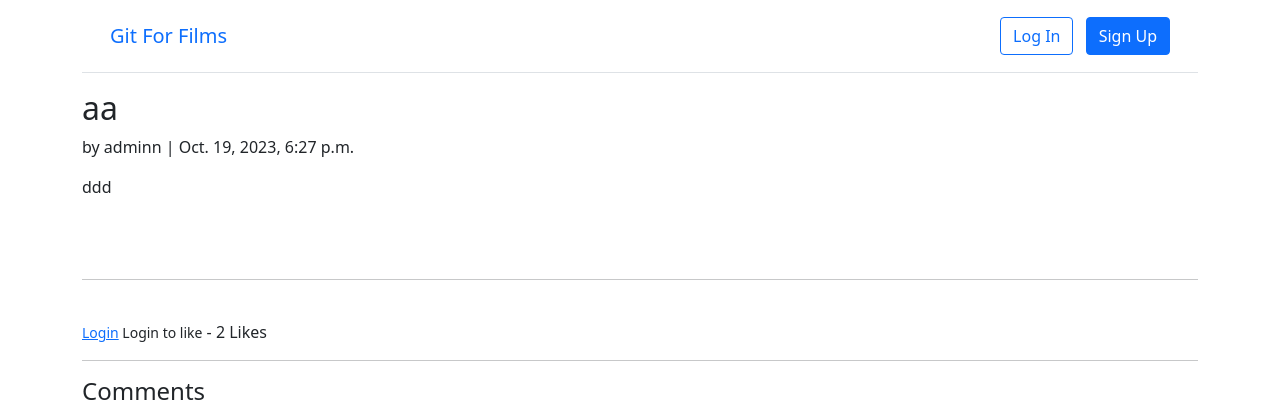
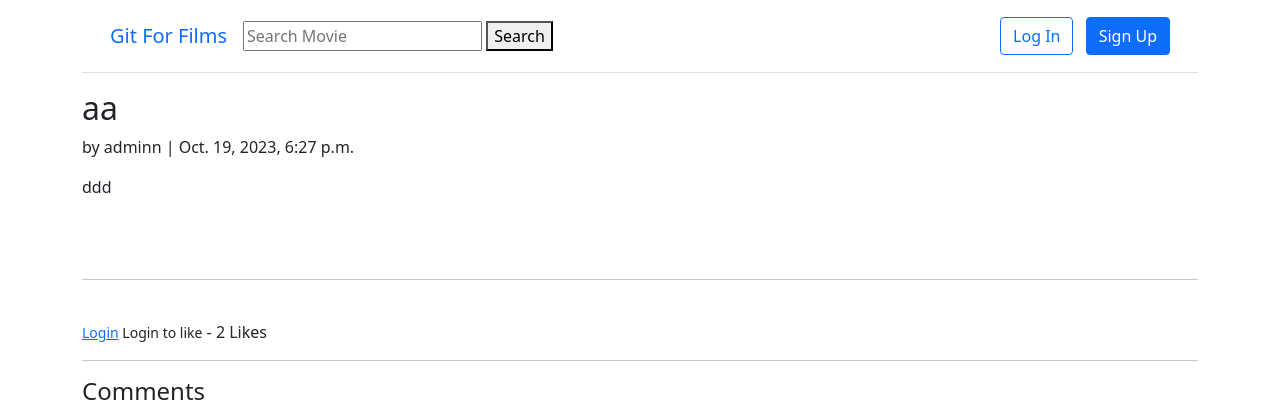
Before and after one commit to erpoghosyan/movie-library, a Django app: page /19/ in a window 1280 px wide. Shown: the top 416 px of the page. Run offline with Django 4.2, Linux system fonts and the light colour scheme; data comes from the database, SQL or seed files in the repository; both versions use the stored data as it was after the commit; some libraries are stand-ins or nearby versions.

Commit message:
poisk functionality

```diff
--- a/django_project/urls.py
+++ b/django_project/urls.py
@@ -19,7 +19,7 @@ from django.urls import path, include
 
 urlpatterns = [
     path("admin/", admin.site.urls),
-    path("movies/", include("movies.urls")),
+    # path("movies/", include("movies.urls")),
     path("", include("movies.urls")),#move to movies url
     path("movies/", include("django.contrib.auth.urls")),
 ]
--- a/movies/forms.py
+++ b/movies/forms.py
@@ -1,7 +1,11 @@
 from django import forms
 from .models import Comment
+from .models import Movie
 
 class CommentForm(forms.ModelForm):
     class Meta:
         model = Comment
         fields = ("comment",)
+
+class MovieSearchForm(forms.Form):
+    query = forms.CharField(label='Search', max_length=100)
--- a/movies/urls.py
+++ b/movies/urls.py
@@ -9,6 +9,7 @@ from .views import (HomePageView,
                     CommentDeleteView,
                     CommentUpdateView,
                     MovieLikeView,
+                    MovieSearchView
                     )
 urlpatterns = [
     path("home/", HomePageView.as_view(), name="home"),
@@ -26,5 +27,6 @@ urlpatterns = [
     path("<int:pk>/delete/comment/", CommentDeleteView.as_view(),
         name="comment_delete"),
     path("<int:pk>/edit/comment/", CommentUpdateView.as_view(),
-        name="comment_edit")
+        name="comment_edit"),
+    path('search/', MovieSearchView.as_view(), name='movie_search'),
  ]
--- a/movies/views.py
+++ b/movies/views.py
@@ -1,16 +1,19 @@
+from typing import Any
 from django.contrib.auth.mixins import LoginRequiredMixin, UserPassesTestMixin
 from django.contrib.auth.forms import UserCreationForm
+from django.db.models.query import QuerySet
 from django.views.generic import ListView, DetailView, FormView
 from django.views.generic.detail import SingleObjectMixin
 from django.views.generic import ListView, DetailView
 from django.views.generic.edit import UpdateView, DeleteView, CreateView
 from django.urls import reverse_lazy, reverse
 from .models import Movie, Comment
-from .forms import CommentForm
+from .forms import CommentForm, MovieSearchForm
 from django.views import View
 from django.views.generic import TemplateView
 from django.shortcuts import get_object_or_404, render, redirect
 from django.http import HttpResponseRedirect
+
 
 
 class HomePageView(TemplateView):
@@ -78,7 +81,6 @@ class CommentUpdateView(UpdateView):
 class MovieDetailView(View):
     def get(self, request, *args, **kwargs):
         view = CommentGet.as_view()
-        print(view, 'view')
         return view(request, *args, **kwargs)
 
     def post(self, request, *args, **kwargs):
@@ -145,3 +147,37 @@ class MovieLikeView(LoginRequiredMixin, View):
 
         # Redirect to the same page or to the detail view of the movie
         return HttpResponseRedirect(reverse('movie_detail', args=[str(pk)]))
+
+class MovieSearchView(ListView):
+    model = Movie
+    template_name = "movie_search_results.html"
+    context_object_name = "movies"
+
+    def get_queryset(self):
+        query = self.request.GET.get('q')
+        return Movie.objects.filter(title__icontains=query).order_by('-date')
+
+
+
+# def combine_html(base_path, search_path, output_path):
+#     # Load the content of base.html
+#     with open(base_path, 'r', encoding='utf-8') as base_file:
+#         base_content = base_file.read()
+
+#     # Load the content of movie_search.html
+#     with open(search_path, 'r', encoding='utf-8') as search_file:
+#         search_content = search_file.read()
+
+#     # Parse the HTML content using Beautiful Soup
+#     base_soup = BeautifulSoup(base_content, 'html.parser')
+#     search_soup = BeautifulSoup(search_content, 'html.parser')
+
+#     # Find the location in base.html where you want to insert movie_search.html content
+#     content_div = base_soup.find('div', {'id': 'content'})
+#     if content_div:
+#         # Insert the content from movie_search.html into base.html
+#         content_div.append(search_soup.body.contents)
+
+#     # Write the combined content to the output file
+#     with open(output_path, 'w', encoding='utf-8') as output_file:
+#         output_file.write(str(base_soup))
--- a/templates/base.html
+++ b/templates/base.html
@@ -16,6 +16,11 @@
                 <a class="navbar-brand" href="{% url 'movie_list' %}">Git For Films</a>
                 <ul class="nav col-12 col-lg-auto me-lg-auto mb-2 justify-content-center
               mb-md-0">
+              <form action="{% url 'movie_search' %}" method="get">
+                {% csrf_token %}
+                <input type="text" name="q" placeholder="Search Movie">
+                <button type="submit" >Search</button>
+              </form>
 
                     {% if user.is_authenticated %}
                         <li><a href="{% url 'movie_new' %}" class="nav-link px-2 link-dark">+ New</a></li> </ul>
--- a/templates/comment_delete.html
+++ b/templates/comment_delete.html
@@ -8,4 +8,5 @@
         <p>Are you sure you want to delete "{{ comment.comment }}"?</p>
         <button class="btn btn-danger ml-2" type="submit">Confirm</button>
     </form>
+
 {% endblock content %}
--- a/templates/movie_edit.html
+++ b/templates/movie_edit.html
@@ -7,4 +7,5 @@
         {{ form|crispy }}
         <button class="btn btn-info ml-2" type="submit">Update</button>
     </form>
+
 {% endblock content %}
```
Also changed, not shown: templates/movie_search_results.html (added, +16 -0 lines), db.sqlite3.
